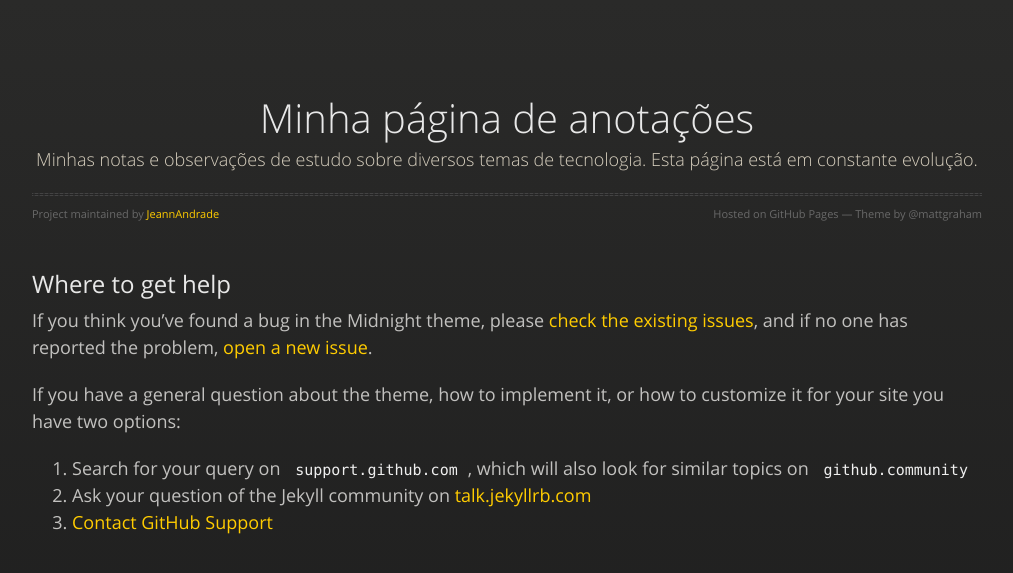
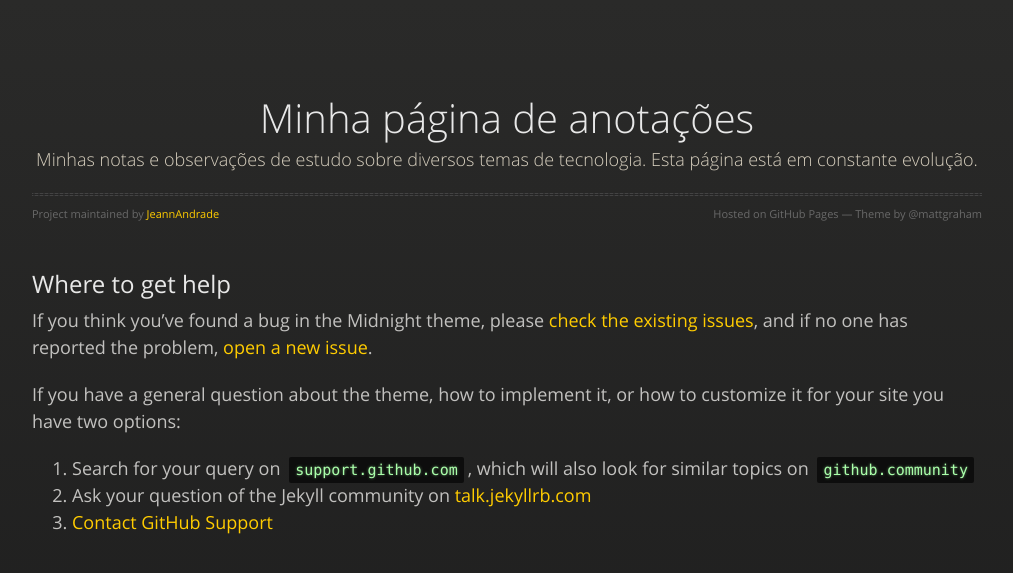
Before and after one commit to JeannAndrade/jeannandrade.github.io, a Jekyll site: the page built from docs/SUPPORT.md, in a window 1280 px wide. Shown: the top 573 px of the page, without its empty margins (108-1121 px from the left). Built offline with Jekyll 4.4.1, drawn with Linux system fonts in a browser that asks for light colours; our own code applies the rules of GitHub Pages for plain Markdown files.

Commit message:
Alterando a cor do blocos code para verde terminal

```diff
--- a/_sass/jekyll-theme-midnight.scss
+++ b/_sass/jekyll-theme-midnight.scss
@@ -116,7 +116,12 @@ blockquote {
 
 code {
   font-family: Monaco, Bitstream Vera Sans Mono, Lucida Console, Terminal, monospace;
-  color: #efefef;
+  color: #aaffaa;
+  /* verde terminal */
+  text-shadow: 0 0 3px rgba(170, 255, 170, 0.5);
+  /* brilho de fósforo */
+  background-color: #0d0d0d;
+  /* fundo escuro tipo CRT */
   font-size: 15px;
   margin: 0 4px;
   padding: 4px 6px;
```
